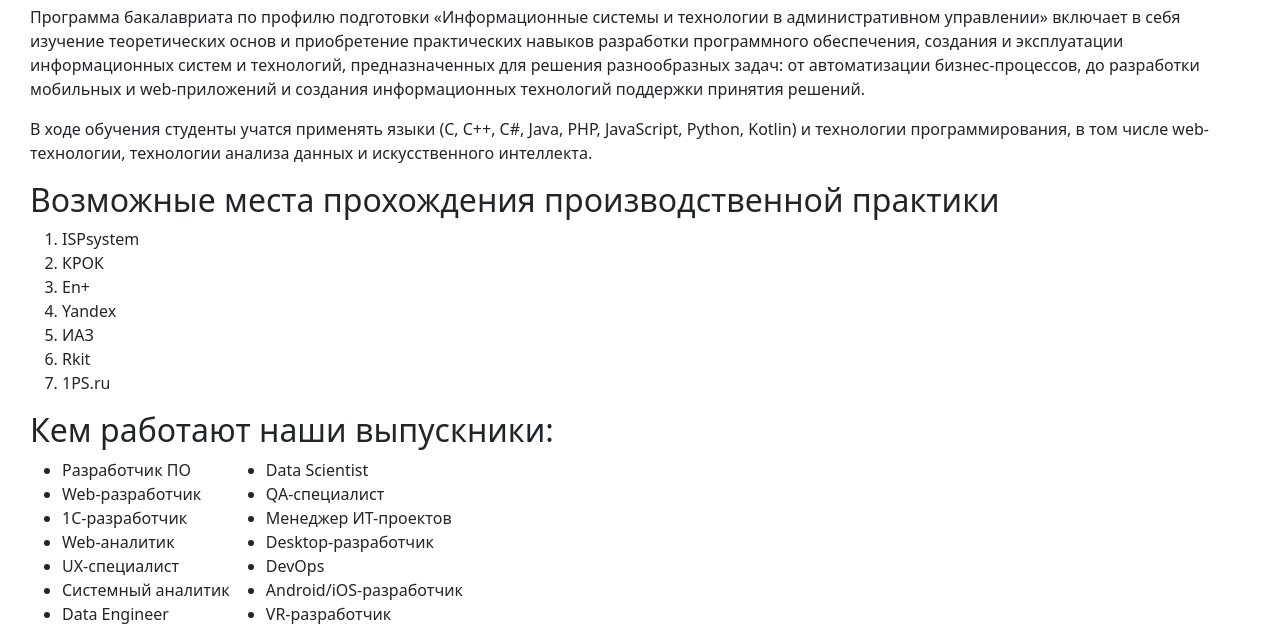
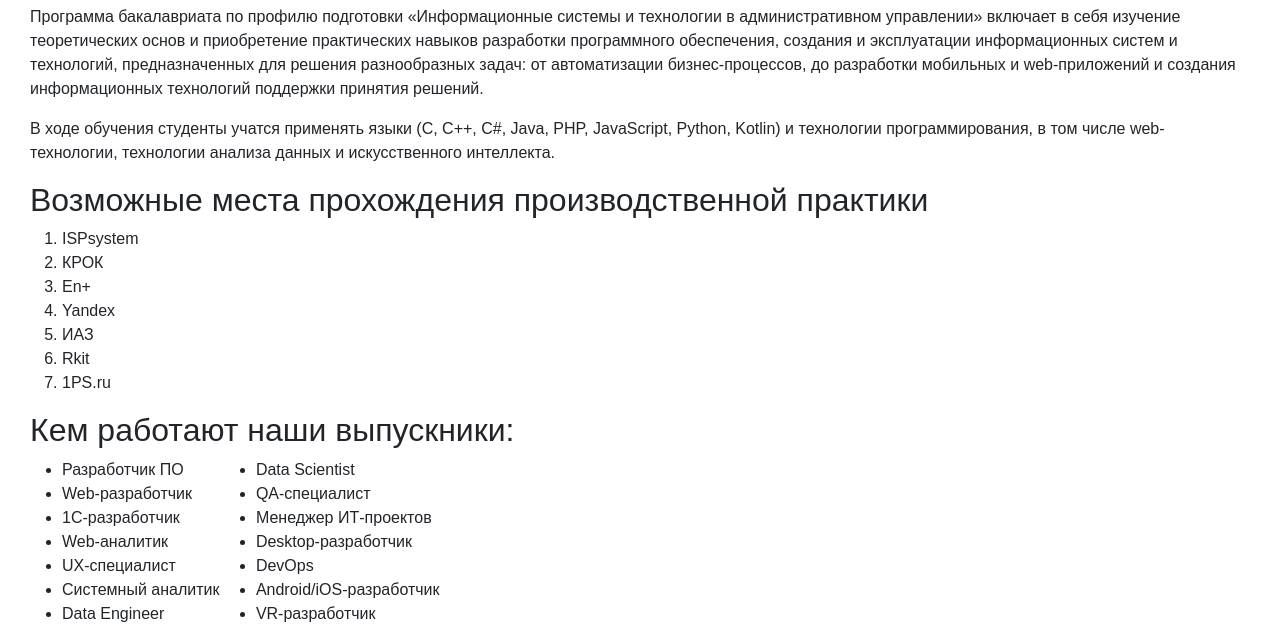
Before and after one commit to Le0n41/Web-site, a plain HTML site: page index.html in a window 1280 px wide. Shown: the part 221-850 px from the top of the page. Drawn offline with nearby package versions, Linux system fonts and the light colour scheme.

Commit message:
Update index.html

```diff
--- a/index.html
+++ b/index.html
@@ -1,14 +1,13 @@
 <!DOCTYPE html>
 <html lang="ru">
-
+  <link href="https://cdn.jsdelivr.net/npm/bootstrap@5.0.2/dist/css/bootstrap.min.css" rel="stylesheet" integrity="sha384-EVSTQN3/azprG1Anm3QDgpJLIm9Nao0Yz1ztcQTwFspd3yD65VohhpuuCOmLASjC" crossorigin="anonymous">
 <head>
     <meta charset="UTF-8">
     <meta http-equiv="X-UA-Compatible" content="IE=edge">
     <meta name="viewport" content="width=device-width, initial-scale=1.0">
     <title>Информация о программе "Информационные системы и технологии" для абитурентов</title>
     <link rel="stylesheet" type="text/css" href = "style.css">
-    <link href="https://cdnjs.cloudflare.com/ajax/libs/font-awesome/5.15.1/css/all.min.css" rel="stylesheet">
-    <link href="https://cdn.jsdelivr.net/npm/bootstrap@5.0.2/dist/css/bootstrap.min.css" rel="stylesheet" integrity="sha384-EVSTQN3/azprG1Anm3QDgpJLIm9Nao0Yz1ztcQTwFspd3yD65VohhpuuCOmLASjC" crossorigin="anonymous">
+    <link href="https://cdnjs.cloudflare.com/ajax/libs/font-awesome/5.15.1/css/all.min.css">
 </head>
 
 <body>
@@ -148,6 +147,7 @@
                     </div>
                   </div>
                 </div>
+            </div>
             </section>
         </article>
     </main>
```
